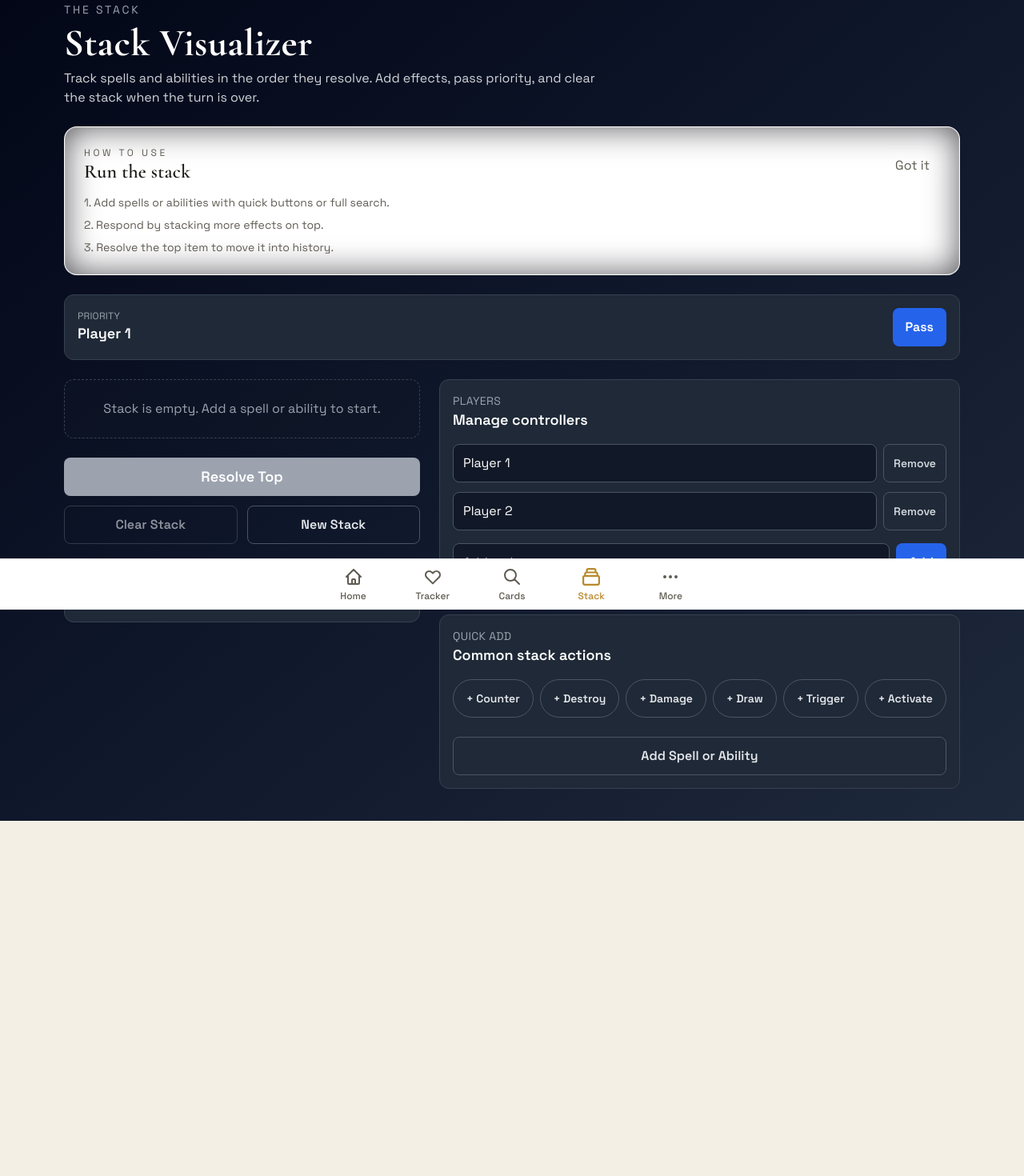
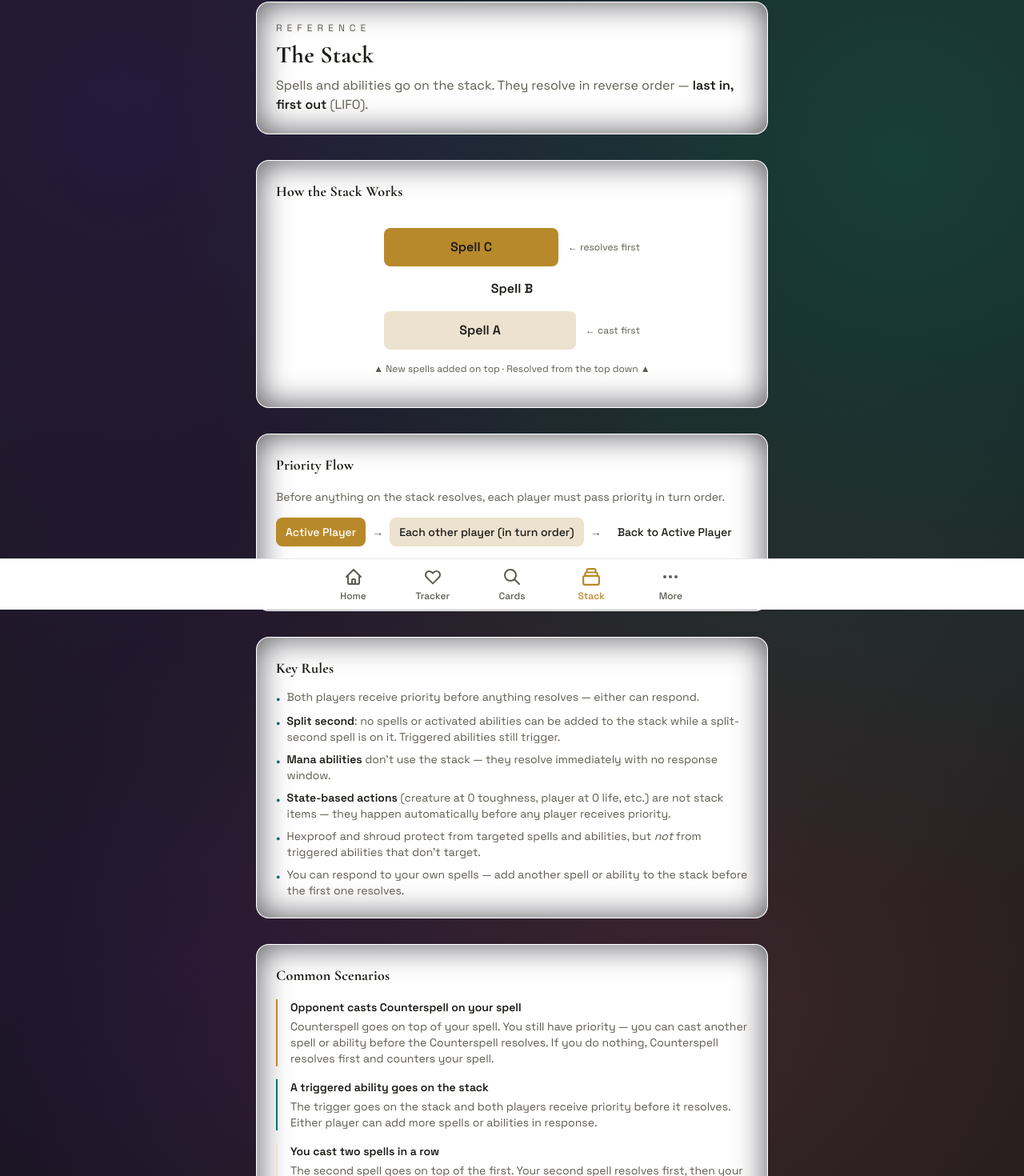
Before and after one commit to moatsmd/thestack-gg, a Next.js app: page /stack in a window 1280 px wide. Shown: the part 38-1508 px from the top of the page at 80% size. Before the commit the page ends 1128 px from the top, so only its background shows below. Built offline with nearby package versions, Linux system fonts and the light colour scheme.

Commit message:
feat(stack): replace interactive visualizer with static reference card (LIFO diagram, priority flow, key rules)

```diff
--- a/app/stack/page.tsx
+++ b/app/stack/page.tsx
@@ -1,214 +1,145 @@
-'use client'
+import type { Metadata } from 'next'
 
-import { useState } from 'react'
-import { AddToStackModal } from '@/components/AddToStackModal'
-import { PriorityIndicator } from '@/components/PriorityIndicator'
-import { QuickAddButtons } from '@/components/QuickAddButtons'
-import { ResolutionHistory } from '@/components/ResolutionHistory'
-import { StackControls } from '@/components/StackControls'
-import { StackView } from '@/components/StackView'
-import { useStack } from '@/hooks/useStack'
-import { useLocalStorage } from '@/hooks/useLocalStorage'
+export const metadata: Metadata = {
+  title: 'The Stack — ManaDork',
+  description: 'How MTG stack and priority work, explained simply.',
+}
 
 export default function StackPage() {
-  const {
-    state,
-    addItem,
-    resolveTop,
-    passPriority,
-    clearStack,
-    resetStack,
-    addPlayer,
-    removePlayer,
-    updatePlayerName,
-  } = useStack()
-  const [isAddModalOpen, setIsAddModalOpen] = useState(false)
-  const [isResolving, setIsResolving] = useState(false)
-  const [resolvingId, setResolvingId] = useState<string | null>(null)
-  const [newPlayerName, setNewPlayerName] = useState('')
-  const [hasDismissedHelp, setHasDismissedHelp] = useLocalStorage(
-    'manadork-stack-help-dismissed',
-    false
-  )
+  return (
+    <div className="min-h-screen arcane-shell text-[var(--ink)] transition-colors">
+      <div className="max-w-2xl mx-auto px-4 py-10 space-y-8">
 
-  const defaultControllerId = state.priorityPlayerId || state.players[0]?.id || ''
-
-  const handleAddPlayer = () => {
-    if (!newPlayerName.trim()) {
-      return
-    }
-
-    addPlayer(newPlayerName)
-    setNewPlayerName('')
-  }
-
-  const handleRemovePlayer = (playerId: string) => {
-    if (state.players.length <= 1) {
-      return
-    }
-
-    if (window.confirm('Remove this player?')) {
-      removePlayer(playerId)
-    }
-  }
-
-  const handleResolve = () => {
-    if (isResolving || state.items.length === 0) {
-      return
-    }
-
-    const topItem = state.items[state.items.length - 1]
-    if (!topItem) {
-      return
-    }
-
-    setIsResolving(true)
-    setResolvingId(topItem.id)
-
-    window.setTimeout(() => {
-      resolveTop()
-      setResolvingId(null)
-      setIsResolving(false)
-    }, 420)
-  }
-
-  return (
-    <div className="min-h-screen bg-gradient-to-br from-slate-100 via-white to-slate-200 dark:from-slate-950 dark:via-slate-900 dark:to-slate-800 text-gray-900 dark:text-white transition-colors">
-      <div className="max-w-6xl mx-auto px-4 py-10 space-y-6">
-        <header className="space-y-2">
-          <p className="text-sm uppercase tracking-[0.2em] text-gray-500 dark:text-gray-400">
-            The Stack
-          </p>
-          <h1 className="text-4xl md:text-5xl font-bold">Stack Visualizer</h1>
-          <p className="text-base text-gray-600 dark:text-gray-300 max-w-2xl">
-            Track spells and abilities in the order they resolve. Add effects, pass priority,
-            and clear the stack when the turn is over.
+        {/* Header */}
+        <header className="arcane-panel mana-border rounded-2xl p-6">
+          <p className="text-xs uppercase tracking-[0.5em] text-[var(--muted)]">Reference</p>
+          <h1 className="mt-2 text-3xl font-bold text-[var(--ink)]">The Stack</h1>
+          <p className="mt-2 text-[var(--muted)]">
+            Spells and abilities go on the stack. They resolve in reverse order —
+            <strong className="text-[var(--ink)]"> last in, first out</strong> (LIFO).
           </p>
         </header>
 
-        {!hasDismissedHelp && (
-          <div className="arcane-panel mana-border rounded-2xl p-6 space-y-3">
-            <div className="flex items-center justify-between">
-              <div>
-                <p className="text-xs uppercase tracking-[0.3em] text-[var(--muted)]">How to use</p>
-                <h2 className="text-2xl font-semibold text-[var(--ink)]">Run the stack</h2>
+        {/* LIFO Diagram */}
+        <section className="arcane-panel mana-border rounded-2xl p-6 space-y-4">
+          <h2 className="text-lg font-bold text-[var(--ink)]">How the Stack Works</h2>
+          <div className="flex flex-col items-center gap-1 py-4">
+            {[
+              { label: 'Spell C', note: '← resolves first', color: 'bg-[var(--accent-1)]' },
+              { label: 'Spell B', note: '', color: 'bg-[var(--accent-2)]/70' },
+              { label: 'Spell A', note: '← cast first', color: 'bg-[var(--surface-2)]' },
+            ].map(({ label, note, color }) => (
+              <div key={label} className="flex items-center gap-3 w-full max-w-xs">
+                <div
+                  className={`flex-1 px-4 py-3 rounded-lg ${color} text-[var(--ink)] font-semibold text-center`}
+                >
+                  {label}
                 </div>
-              <button
-                type="button"
-                onClick={() => setHasDismissedHelp(true)}
-                className="min-h-tap px-3 py-2 rounded-lg border border-white/10 text-[var(--muted)] hover:text-[var(--ink)]"
+                {note && (
+                  <span className="text-xs text-[var(--muted)] whitespace-nowrap">{note}</span>
+                )}
+              </div>
+            ))}
+            <div className="mt-3 text-xs text-[var(--muted)] text-center">
+              ▲ New spells added on top · Resolved from the top down ▲
+            </div>
+          </div>
+        </section>
+
+        {/* Priority Flow */}
+        <section
+          className="arcane-panel mana-border rounded-2xl p-6 space-y-4"
+          data-testid="priority-flow"
         >
-                Got it
-              </button>
+          <h2 className="text-lg font-bold text-[var(--ink)]">Priority Flow</h2>
+          <p className="text-[var(--muted)] text-sm">
+            Before anything on the stack resolves, each player must pass priority in turn order.
+          </p>
+          <div className="flex flex-wrap items-center gap-2 text-sm font-medium">
+            <span className="px-3 py-2 rounded-lg bg-[var(--accent-1)] text-white">Active Player</span>
+            <span className="text-[var(--muted)]">→</span>
+            <span className="px-3 py-2 rounded-lg bg-[var(--surface-2)] text-[var(--ink)]">Each other player (in turn order)</span>
+            <span className="text-[var(--muted)]">→</span>
+            <span className="px-3 py-2 rounded-lg bg-[var(--accent-1)]/50 text-[var(--ink)]">Back to Active Player</span>
           </div>
-            <ol className="space-y-2 text-sm text-[var(--muted)]">
-              <li>1. Add spells or abilities with quick buttons or full search.</li>
-              <li>2. Respond by stacking more effects on top.</li>
-              <li>3. Resolve the top item to move it into history.</li>
-            </ol>
-          </div>
-        )}
+          <p className="text-sm text-[var(--muted)]">
+            When all players pass priority in succession without adding to the stack, the top item resolves. Then priority restarts.
+          </p>
+        </section>
 
-        <PriorityIndicator
-          players={state.players}
-          priorityPlayerId={state.priorityPlayerId}
-          onPass={passPriority}
-        />
+        {/* Key Rules */}
+        <section
+          className="arcane-panel mana-border rounded-2xl p-6 space-y-3"
+          data-testid="key-rules"
+        >
+          <h2 className="text-lg font-bold text-[var(--ink)]">Key Rules</h2>
+          <ul className="space-y-2 text-sm text-[var(--muted)]">
+            <li className="flex gap-2">
+              <span className="text-[var(--accent-2)] font-bold mt-0.5">•</span>
+              <span>Both players receive priority before anything resolves — either can respond.</span>
+            </li>
+            <li className="flex gap-2">
+              <span className="text-[var(--accent-2)] font-bold mt-0.5">•</span>
+              <span>
+                <strong className="text-[var(--ink)]">Split second</strong>: no spells or activated abilities can be added to the stack while a split-second spell is on it. Triggered abilities still trigger.
+              </span>
+            </li>
+            <li className="flex gap-2">
+              <span className="text-[var(--accent-2)] font-bold mt-0.5">•</span>
+              <span>
+                <strong className="text-[var(--ink)]">Mana abilities</strong> don't use the stack — they resolve immediately with no response window.
+              </span>
+            </li>
+            <li className="flex gap-2">
+              <span className="text-[var(--accent-2)] font-bold mt-0.5">•</span>
+              <span>
+                <strong className="text-[var(--ink)]">State-based actions</strong> (creature at 0 toughness, player at 0 life, etc.) are not stack items — they happen automatically before any player receives priority.
+              </span>
+            </li>
+            <li className="flex gap-2">
+              <span className="text-[var(--accent-2)] font-bold mt-0.5">•</span>
+              <span>
+                Hexproof and shroud protect from targeted spells and abilities, but <em>not</em> from triggered abilities that don't target.
+              </span>
+            </li>
+            <li className="flex gap-2">
+              <span className="text-[var(--accent-2)] font-bold mt-0.5">•</span>
+              <span>
+                You can respond to your own spells — add another spell or ability to the stack before the first one resolves.
+              </span>
+            </li>
+          </ul>
+        </section>
 
-        <div className="grid gap-6 lg:grid-cols-[1.3fr_0.7fr]">
-          <div className="space-y-6">
-            <StackView items={state.items} players={state.players} resolvingId={resolvingId} />
-
-            <StackControls
-              hasItems={state.items.length > 0}
-              isResolving={isResolving}
-              onResolve={handleResolve}
-              onClear={clearStack}
-              onNewStack={resetStack}
-            />
-
-            <ResolutionHistory items={state.resolved} players={state.players} />
-          </div>
-
-          <div className="space-y-6">
-            <div className="rounded-xl border border-gray-200 dark:border-gray-700 bg-white dark:bg-gray-800 p-4 space-y-4">
-              <div>
-                <p className="text-sm uppercase tracking-wide text-gray-500 dark:text-gray-400">Players</p>
-                <p className="text-lg font-semibold text-gray-900 dark:text-white">
-                  Manage controllers
+        {/* Common Scenarios */}
+        <section
+          className="arcane-panel mana-border rounded-2xl p-6 space-y-4"
+          data-testid="scenarios"
+        >
+          <h2 className="text-lg font-bold text-[var(--ink)]">Common Scenarios</h2>
+          <div className="space-y-4 text-sm">
+            <div className="border-l-2 border-[var(--accent-1)] pl-4">
+              <p className="font-semibold text-[var(--ink)] mb-1">Opponent casts Counterspell on your spell</p>
+              <p className="text-[var(--muted)]">
+                Counterspell goes on top of your spell. You still have priority — you can cast another spell or ability before the Counterspell resolves. If you do nothing, Counterspell resolves first and counters your spell.
               </p>
             </div>
-
-              <div className="space-y-3">
-                {state.players.map((player) => (
-                  <div key={player.id} className="flex items-center gap-2">
-                    <input
-                      type="text"
-                      value={player.name}
-                      onChange={(event) => updatePlayerName(player.id, event.target.value)}
-                      className="flex-1 min-h-tap rounded-lg border border-gray-300 dark:border-gray-600 bg-white dark:bg-gray-900 px-3 py-2 text-gray-900 dark:text-white"
-                    />
-                    <button
-                      type="button"
-                      onClick={() => handleRemovePlayer(player.id)}
-                      disabled={state.players.length <= 1}
-                      className="min-h-tap rounded-lg border border-gray-300 dark:border-gray-600 px-3 py-2 text-sm font-semibold text-gray-600 dark:text-gray-300 hover:bg-gray-100 dark:hover:bg-gray-700 disabled:opacity-50"
-                    >
-                      Remove
-                    </button>
+            <div className="border-l-2 border-[var(--accent-2)] pl-4">
+              <p className="font-semibold text-[var(--ink)] mb-1">A triggered ability goes on the stack</p>
+              <p className="text-[var(--muted)]">
+                The trigger goes on the stack and both players receive priority before it resolves. Either player can add more spells or abilities in response.
+              </p>
             </div>
-                ))}
-              </div>
-
-              <div className="flex flex-col sm:flex-row gap-2">
-                <input
-                  type="text"
-                  value={newPlayerName}
-                  onChange={(event) => setNewPlayerName(event.target.value)}
-                  className="flex-1 min-h-tap rounded-lg border border-gray-300 dark:border-gray-600 bg-white dark:bg-gray-900 px-3 py-2 text-gray-900 dark:text-white"
-                  placeholder="Add a player"
-                />
-                <button
-                  type="button"
-                  onClick={handleAddPlayer}
-                  className="min-h-tap rounded-lg bg-blue-600 px-4 py-2 text-white font-semibold hover:bg-blue-700 transition"
-                >
-                  Add
-                </button>
+            <div className="border-l-2 border-[var(--surface-2)] pl-4">
+              <p className="font-semibold text-[var(--ink)] mb-1">You cast two spells in a row</p>
+              <p className="text-[var(--muted)]">
+                The second spell goes on top of the first. Your second spell resolves first, then your first spell resolves.
+              </p>
             </div>
           </div>
+        </section>
 
-            <div className="rounded-xl border border-gray-200 dark:border-gray-700 bg-white dark:bg-gray-800 p-4 space-y-4">
-              <div>
-                <p className="text-sm uppercase tracking-wide text-gray-500 dark:text-gray-400">Quick Add</p>
-                <p className="text-lg font-semibold text-gray-900 dark:text-white">
-                  Common stack actions
-                </p>
       </div>
-              <QuickAddButtons
-                players={state.players}
-                defaultControllerId={defaultControllerId}
-                onAdd={addItem}
-              />
-              <button
-                type="button"
-                onClick={() => setIsAddModalOpen(true)}
-                className="w-full min-h-tap rounded-lg border border-gray-300 dark:border-gray-600 text-gray-700 dark:text-gray-200 font-semibold hover:bg-gray-100 dark:hover:bg-gray-700 transition"
-              >
-                Add Spell or Ability
-              </button>
-            </div>
-          </div>
-        </div>
-      </div>
-
-      <AddToStackModal
-        isOpen={isAddModalOpen}
-        players={state.players}
-        defaultControllerId={defaultControllerId}
-        onAdd={addItem}
-        onClose={() => setIsAddModalOpen(false)}
-      />
     </div>
   )
 }
```
Also changed, not shown: 1 other file (tests, documents, lock files or other folders). Lines whose indentation alone changed are shown as unchanged.
